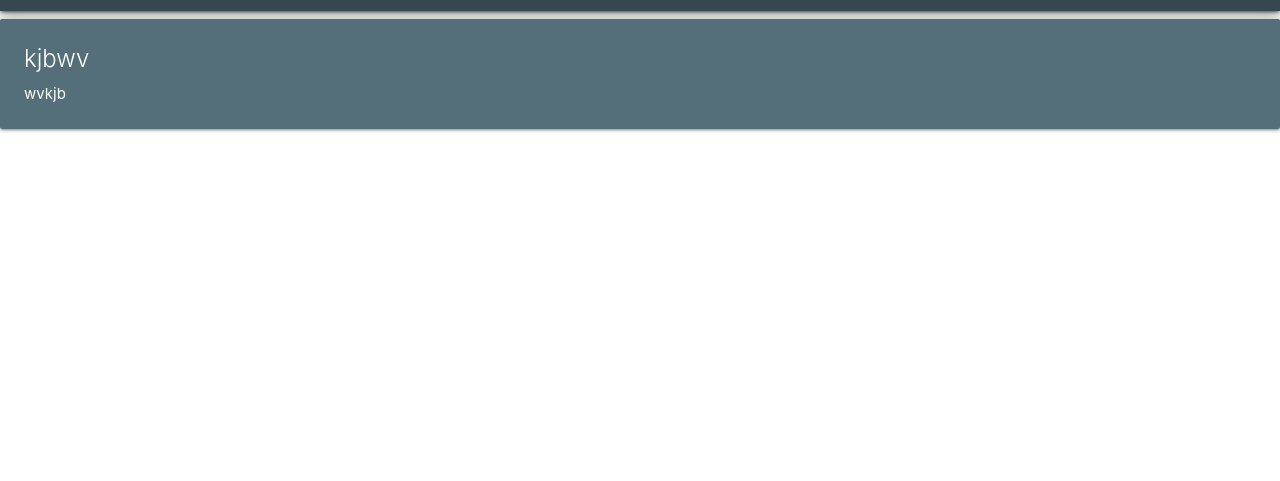
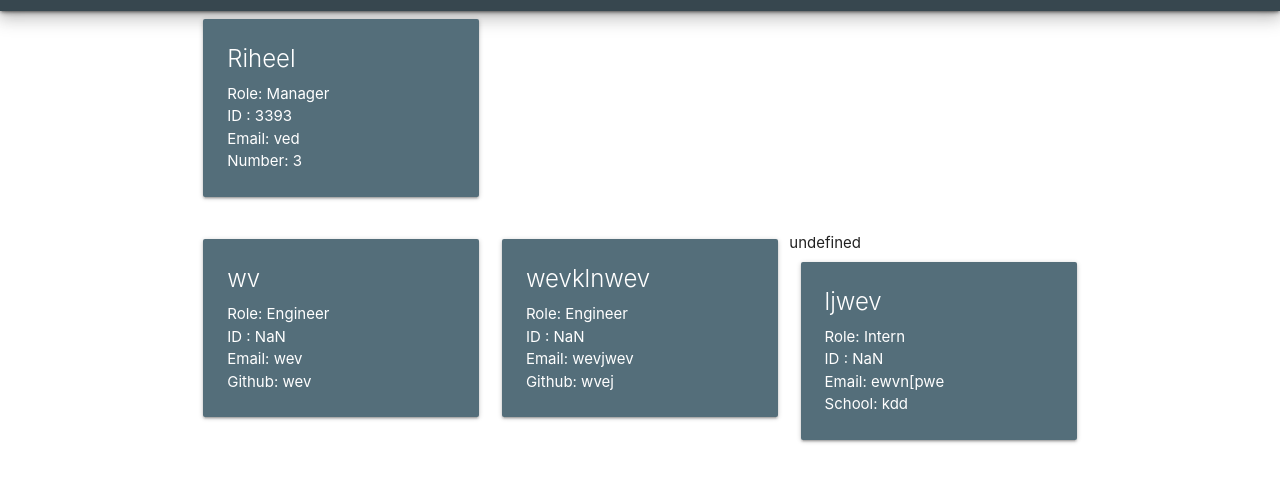
Before and after one commit to riheelh/team-profile-gen, a website: page team.html in a window 1280 px wide. Shown: the part 53-534 px from the top of the page. Drawn offline with nearby package versions, Linux system fonts and the light colour scheme.

Commit message:
function to generate cards in html

```diff
--- a/team.html
+++ b/team.html
@@ -15,18 +15,66 @@
   </div>
 </nav>
 </header>
+<div class="container">
+        <div class="row">
 
-<div class="container>
-    <div class="row">
-    <div class="col s12 m6">
-    <div class="card blue-grey darken-1">
-        <div class="card-content white-text">
-            <span class="card-title">kjbwv</span>
-            <p>wvkjb</p>
+
+    <div class="col s4 m4">
+        <div class="card blue-grey darken-1">
+            <div class="card-content white-text">
+                <span class="card-title">Riheel</span>
+                <p> Role: Manager </p>
+                <p>ID : 3393</p>
+                <p>Email: ved</p>
+                <p>Number: 3</p>
+            </div>
         </div>
     </div>
-    </div>
-    </div>
+
+
+
+        </div>
+        <div class="row">
+
+        undefined
+        <div class="col s4 m4">
+            <div class="card blue-grey darken-1">
+                <div class="card-content white-text">
+                    <span class="card-title">wv</span>
+                    <p> Role: Engineer  </p>
+                    <p>ID : NaN</p>
+                    <p>Email: wev</p>
+                    <p>Github: wev</p>
+
+                </div>
+            </div>
+        </div>
+        <div class="col s4 m4">
+            <div class="card blue-grey darken-1">
+                <div class="card-content white-text">
+                    <span class="card-title">wevklnwev</span>
+                    <p> Role: Engineer  </p>
+                    <p>ID : NaN</p>
+                    <p>Email: wevjwev</p>
+                    <p>Github: wvej</p>
+
+                </div>
+            </div>
+        </div>
+        <div class="col s4 m4">
+            <div class="card blue-grey darken-1">
+                <div class="card-content white-text">
+                    <span class="card-title">ljwev</span>
+                    <p> Role: Intern  </p>
+                    <p>ID : NaN</p>
+                    <p>Email: ewvn[pwe</p>
+                    <p>School: kdd</p>
+
+                </div>
+            </div>
+        </div>
+
+        </div>
 </div>
 </body>
 </html>
```
Also changed, not shown: index.js (+5 -2 lines), src/page-template.js (+60 -10 lines).
